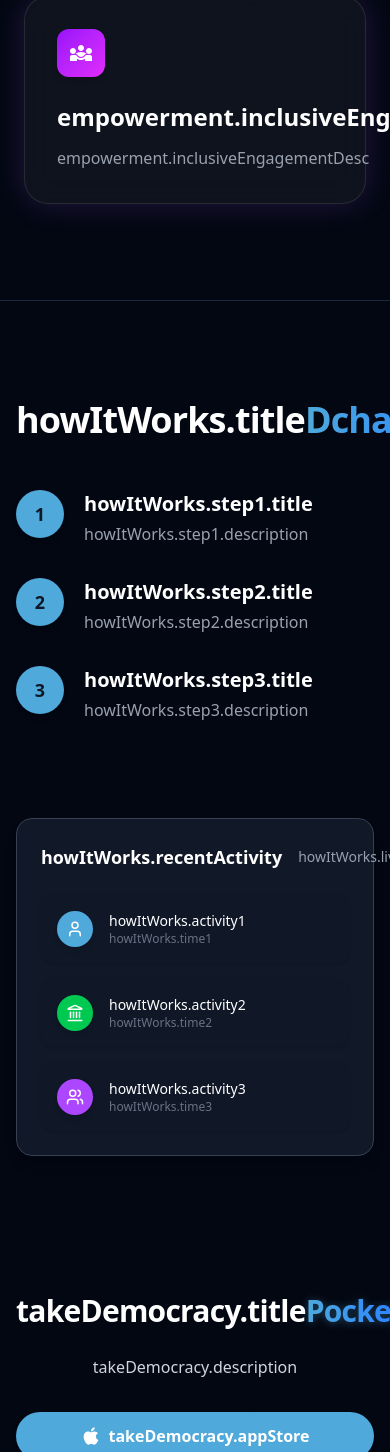
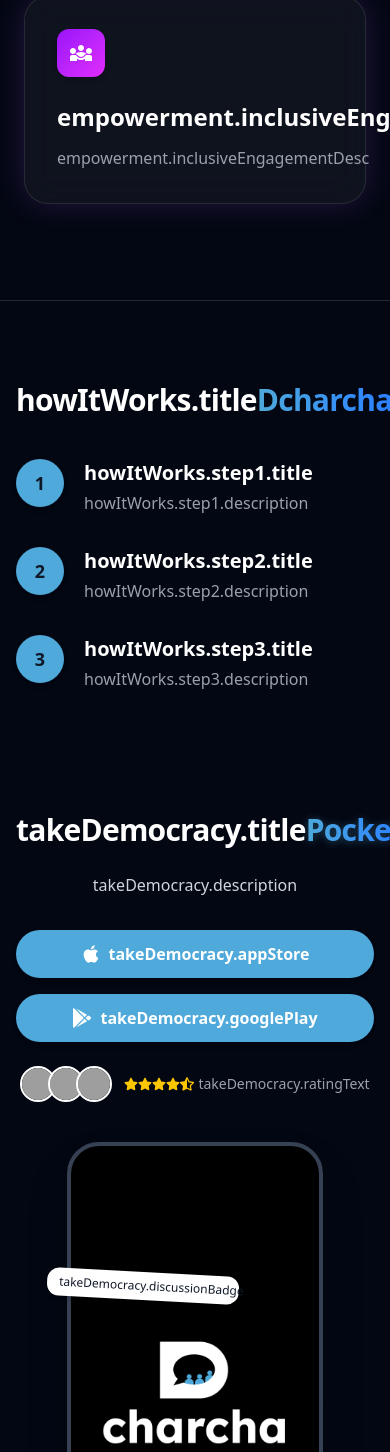
Before and after one commit to Dheeraj-1111-hub/Dcharcha-LandingPage, a React (Vite) app: page / in a window 390 px wide. Shown: the part 1644-3096 px from the top of the page. Built offline with nearby package versions, Linux system fonts and the light colour scheme; grey boxes are pictures that could not be loaded; the HTML template or start-up script is replaced by a standard one.

Commit message:
Updated landing page content

```diff
--- a/src/components/LandingPage/HowItWorks.jsx
+++ b/src/components/LandingPage/HowItWorks.jsx
@@ -47,13 +47,13 @@
   return (
     <section
       id="how-it-works"
-      className="w-full bg-gradient-to-br from-gray-950 to-gray-950 text-white py-24 sm:py-32 border-t border-gray-800"
+      className="w-full bg-gradient-to-br from-gray-950 to-gray-950 text-white py-20 sm:py-28 border-t border-gray-800"
     >
       <div className="max-w-7xl mx-auto px-4 sm:px-6 lg:px-8">
-        <div className="grid grid-cols-1 md:grid-cols-2 gap-16 items-start">
+        <div className="grid grid-cols-1 lg:grid-cols-2 gap-16 items-start">
           {/* Left: Steps */}
-          <div>
-            <h2 className="text-4xl sm:text-5xl font-extrabold leading-tight mb-12 tracking-tight">
+          <div className="text-center lg:text-left">
+            <h2 className="text-3xl sm:text-4xl font-extrabold leading-tight mb-10 tracking-tight">
               {t("howItWorks.title").split("Dcharcha")[0]}
               <span className="bg-gradient-to-r from-[#4FA9DA] to-blue-500 bg-clip-text text-transparent">
                 Dcharcha
@@ -63,8 +63,8 @@
 
             <div className="space-y-8">
               {steps.map((step) => (
-                <div key={step.step} className="flex items-start space-x-5">
-                  <div className="w-12 aspect-square rounded-full bg-[#4FA9DA] text-gray-900 font-semibold text-lg flex items-center justify-center shadow-md border border-[#4FA9DA]/40">
+                <div key={step.step} className="flex items-start space-x-5 text-left mx-auto max-w-xl">
+                  <div className="w-12 h-12 rounded-full bg-[#4FA9DA] text-gray-900 font-semibold text-lg flex items-center justify-center shadow-md border border-[#4FA9DA]/40">
                     {step.step}
                   </div>
                   <div>
@@ -76,9 +76,9 @@
             </div>
           </div>
 
-          {/* Right: Activity Feed */}
-          <div>
-            <div className="bg-[#111827] border border-gray-700 rounded-2xl shadow-lg p-6 sm:p-8 mt-8">
+          {/* Right: Activity Feed (hidden on small screens) */}
+          <div className="hidden lg:block">
+            <div className="bg-[#111827] border border-gray-700 rounded-2xl shadow-lg p-6 sm:p-8 mt-4">
               <div className="flex items-center justify-between mb-6">
                 <h3 className="text-lg font-semibold">{t("howItWorks.recentActivity")}</h3>
                 <span className="text-sm text-gray-400 flex items-center">
```
